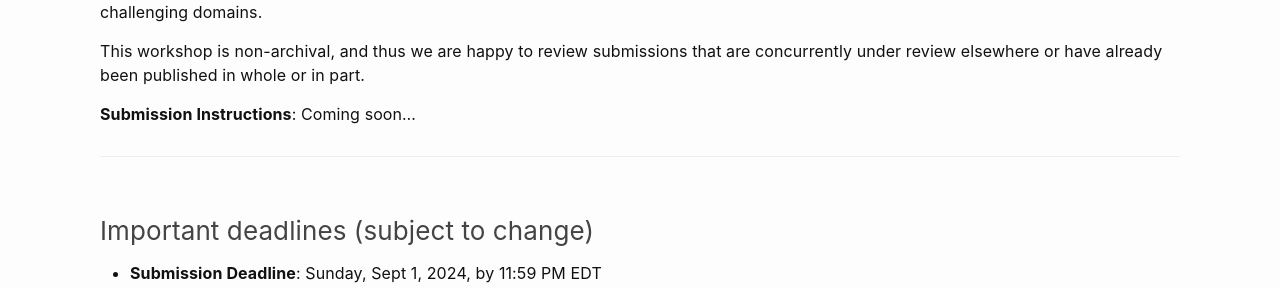
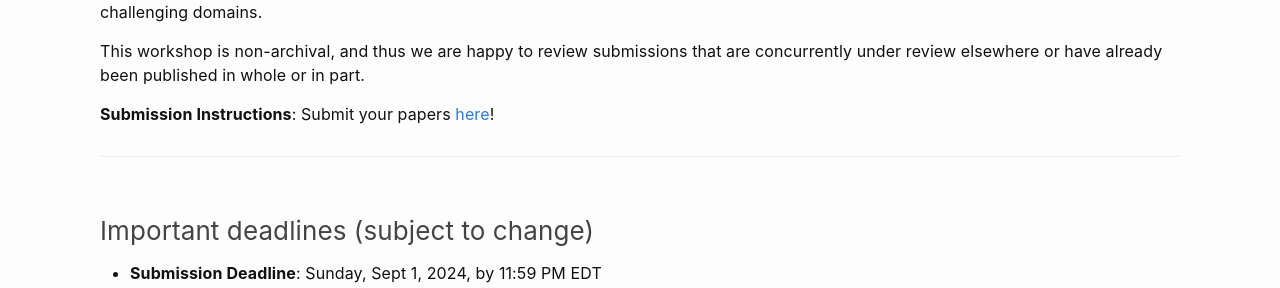
Before and after one commit to montrealrobotics/test-of-time-workshop, a Jekyll site: the page built from callforpapers.md, in a window 1280 px wide. Shown: the part 1186-1474 px from the top of the page. Built offline with Jekyll 4.4.1, drawn with Linux system fonts in a browser that asks for light colours.

Commit message:
Add submission link

```diff
--- a/callforpapers.md
+++ b/callforpapers.md
@@ -28,7 +28,7 @@ With these goals and challenges in mind, we extend a call for the following type
 
 This workshop is non-archival, and thus we are happy to review submissions that are concurrently under review elsewhere or have already been published in whole or in part.
 
-**Submission Instructions**: Coming soon...
+**Submission Instructions**: Submit your papers [here](https://easychair.org/conferences/?conf=retromapiros2024)!
 
 ---
 
```
Also changed, not shown: 9 other files.
